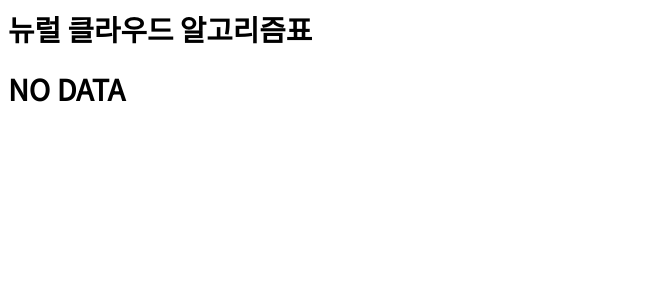
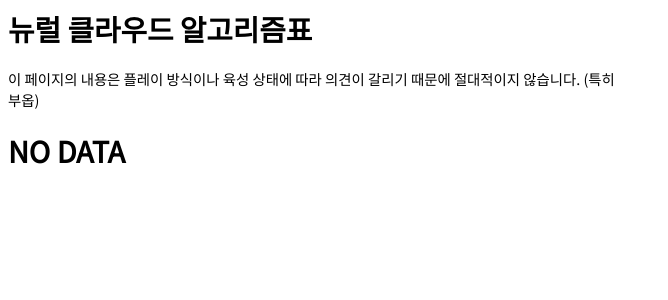
Before and after one commit to o-tantk/NeuralCloud, a Django app: template algorithm/templates/algorithm/index.html in a window 1280 px wide. Shown: the top 300 px of the page, without its empty margins (0-668 px from the left). Run offline with Django 4.2, Linux system fonts and the light colour scheme; the template is opened without the code that fills it, so the values that code supplies are empty.

Commit message:
경고 문구 추가

```diff
--- a/algorithm/templates/algorithm/index.html
+++ b/algorithm/templates/algorithm/index.html
@@ -12,7 +12,7 @@
 <body>
 
 <h1>뉴럴 클라우드 알고리즘표</h1>
-
+<p>이 페이지의 내용은 플레이 방식이나 육성 상태에 따라 의견이 갈리기 때문에 절대적이지 않습니다. (특히 부옵)</p>
 {% if sets %}
     <table>
         <caption>
```
